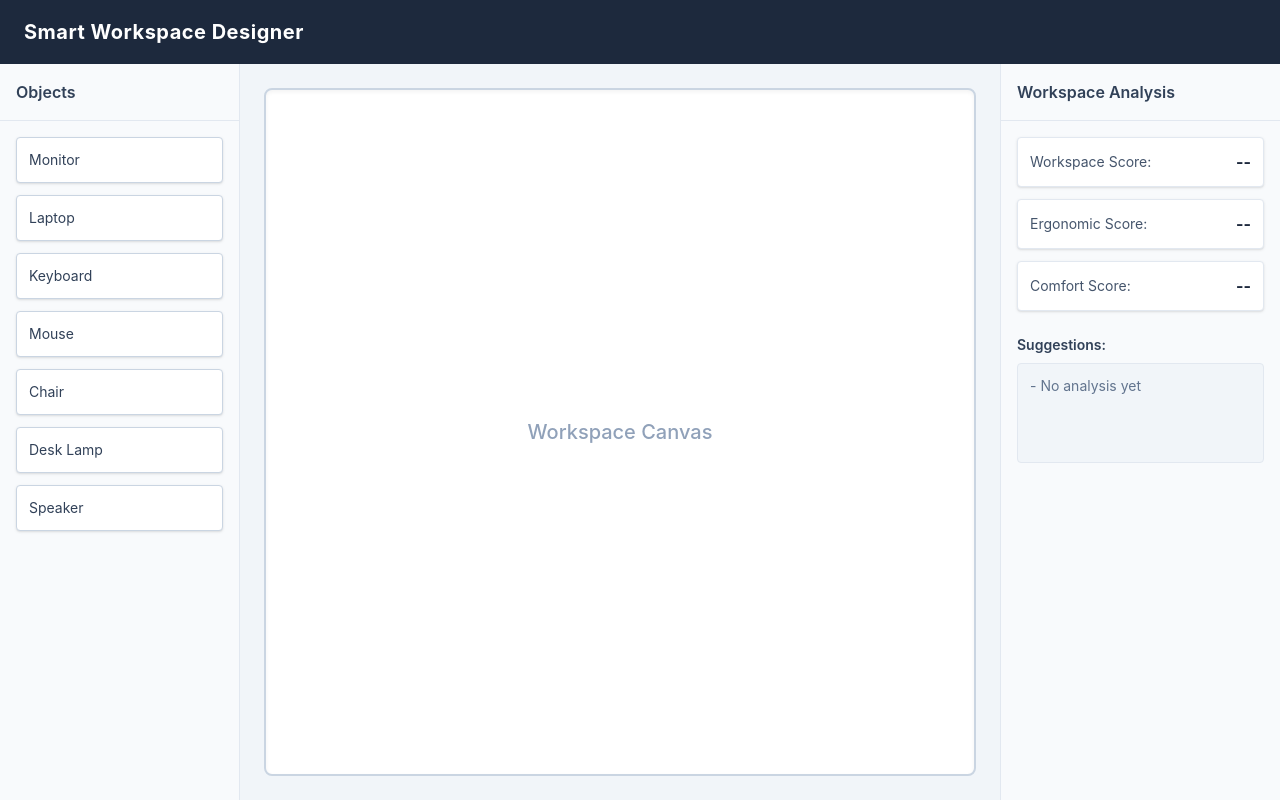
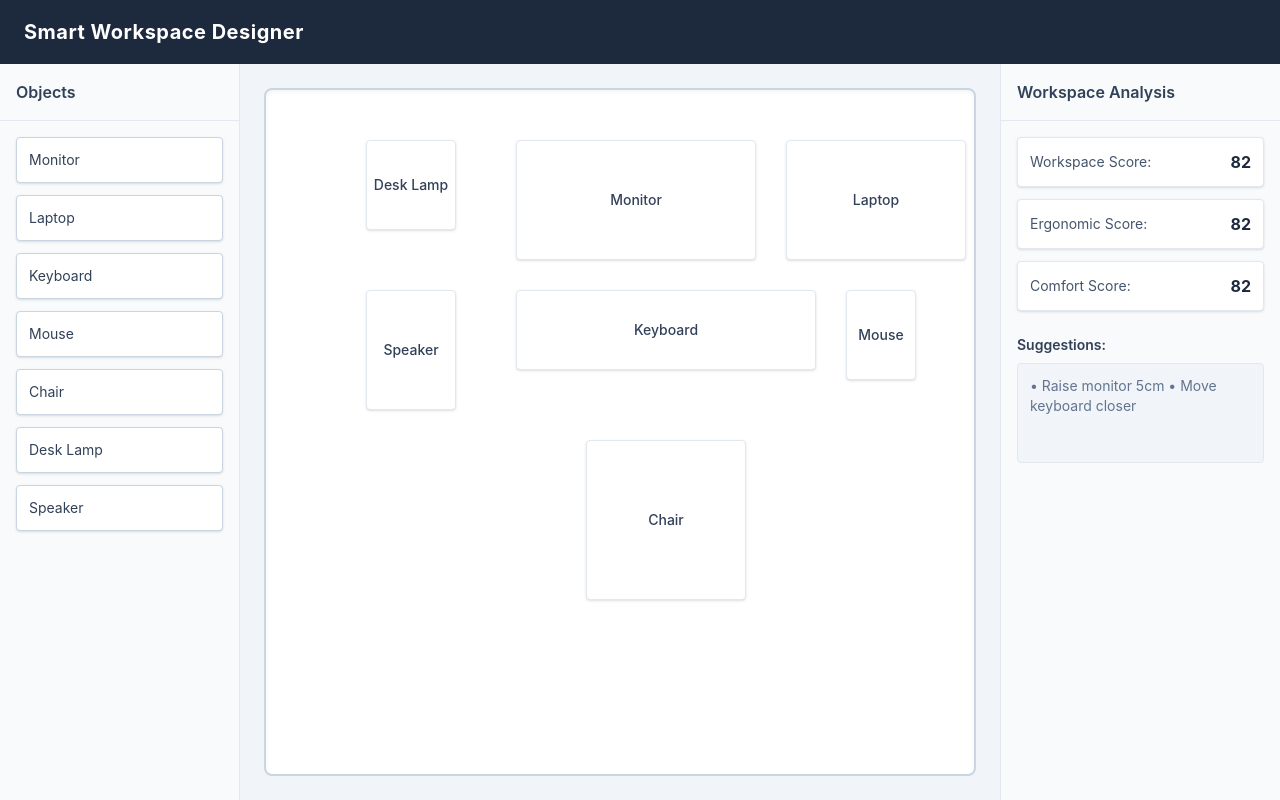
Before and after one commit to 087pedyedkai/smart-workspace-designer, a React (Vite) app: page / in a window 1280 px wide. Built offline with nearby package versions, Linux system fonts and the light colour scheme.

Commit message:
task 4.1 complete

```diff
--- a/src/components/AnalysisPanel.tsx
+++ b/src/components/AnalysisPanel.tsx
@@ -11,22 +11,23 @@ const AnalysisPanel: React.FC = () => {
         <div className="flex flex-col gap-3">
           <div className="flex items-center justify-between bg-white p-3 border border-slate-200 rounded shadow-sm">
             <span className="text-sm text-slate-600">Workspace Score:</span>
-            <span className="font-bold text-slate-800">--</span>
+            <span className="font-bold text-slate-800">82</span>
           </div>
           <div className="flex items-center justify-between bg-white p-3 border border-slate-200 rounded shadow-sm">
             <span className="text-sm text-slate-600">Ergonomic Score:</span>
-            <span className="font-bold text-slate-800">--</span>
+            <span className="font-bold text-slate-800">82</span>
           </div>
           <div className="flex items-center justify-between bg-white p-3 border border-slate-200 rounded shadow-sm">
             <span className="text-sm text-slate-600">Comfort Score:</span>
-            <span className="font-bold text-slate-800">--</span>
+            <span className="font-bold text-slate-800">82</span>
           </div>
         </div>
 
         <div className="flex flex-col gap-2">
           <h3 className="text-sm font-semibold text-slate-700">Suggestions:</h3>
           <div className="bg-slate-100 p-3 rounded border border-slate-200 text-sm text-slate-500 min-h-[100px]">
-            - No analysis yet
+            • Raise monitor 5cm
+            • Move keyboard closer
           </div>
         </div>
       </div>
--- a/src/components/Sidebar.tsx
+++ b/src/components/Sidebar.tsx
@@ -1,28 +1,19 @@
 import React from 'react';
+import { workspaceObjects } from '../data/workspaceObjects';
 
 const Sidebar: React.FC = () => {
-  const objects = [
-    'Monitor',
-    'Laptop',
-    'Keyboard',
-    'Mouse',
-    'Chair',
-    'Desk Lamp',
-    'Speaker'
-  ];
-
   return (
     <aside className="w-[240px] bg-slate-50 border-r border-slate-200 h-full flex flex-col shrink-0 overflow-y-auto">
       <div className="p-4 border-b border-slate-200">
         <h2 className="font-semibold text-slate-700">Objects</h2>
       </div>
       <ul className="p-4 flex flex-col gap-3">
-        {objects.map((obj) => (
+        {workspaceObjects.map((obj) => (
           <li
-            key={obj}
+            key={obj.id}
             className="p-3 bg-white border border-slate-300 rounded shadow-sm text-sm text-slate-700 hover:border-blue-400 cursor-default"
           >
-            {obj}
+            {obj.type}
           </li>
         ))}
       </ul>
--- a/src/components/WorkspaceCanvas.tsx
+++ b/src/components/WorkspaceCanvas.tsx
@@ -1,12 +1,33 @@
+// src/components/WorkspaceCanvas.tsx
 import React from 'react';
+import { workspaceObjects } from '../data/workspaceObjects';
 
 const WorkspaceCanvas: React.FC = () => {
+  const objects = workspaceObjects;
+
   return (
     <main className="flex-1 bg-slate-100 p-6 flex flex-col h-full overflow-hidden">
-      <div className="flex-1 bg-white border-2 border-slate-300 rounded-lg flex items-center justify-center shadow-inner relative">
-        <p className="text-slate-400 text-xl font-medium select-none">
-          Workspace Canvas
-        </p>
+      <div className="flex-1 bg-white border-2 border-slate-300 rounded-lg flex items-center justify-center shadow-inner relative overflow-hidden">
+        {objects.length === 0 ? (
+          <p className="text-slate-400 text-xl font-medium select-none">
+            Workspace Canvas
+          </p>
+        ) : (
+          objects.map((obj) => (
+            <div
+              key={obj.id}
+              className="absolute bg-white border border-slate-200 rounded shadow-sm flex items-center justify-center cursor-default text-sm text-slate-700 font-medium select-none"
+              style={{
+                left: `${obj.x}px`,
+                top: `${obj.y}px`,
+                width: `${obj.width}px`,
+                height: `${obj.height}px`,
+              }}
+            >
+              {obj.type}
+            </div>
+          ))
+        )}
       </div>
     </main>
   );
--- /dev/null
+++ b/src/data/workspaceObjects.ts
@@ -0,0 +1,12 @@
+// src/data/workspaceObjects.ts
+import type { WorkspaceObject } from '../types/workspace.ts';
+
+export const workspaceObjects: WorkspaceObject[] = [
+  { id: 'obj-1', type: 'Monitor', x: 250, y: 50, width: 240, height: 120 },
+  { id: 'obj-2', type: 'Laptop', x: 520, y: 50, width: 180, height: 120 },
+  { id: 'obj-3', type: 'Keyboard', x: 250, y: 200, width: 300, height: 80 },
+  { id: 'obj-4', type: 'Mouse', x: 580, y: 200, width: 70, height: 90 },
+  { id: 'obj-5', type: 'Chair', x: 320, y: 350, width: 160, height: 160 },
+  { id: 'obj-6', type: 'Desk Lamp', x: 100, y: 50, width: 90, height: 90 },
+  { id: 'obj-7', type: 'Speaker', x: 100, y: 200, width: 90, height: 120 }
+];
--- /dev/null
+++ b/src/types/workspace.ts
@@ -0,0 +1,8 @@
+export interface WorkspaceObject {
+  id: string;
+  type: string;
+  x: number;
+  y: number;
+  width: number;
+  height: number;
+}
```
Also changed, not shown: 1 other file (tests, documents, lock files or other folders).
